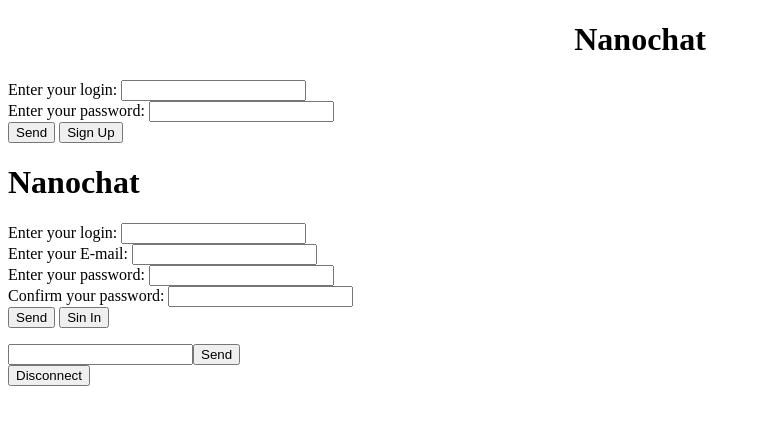
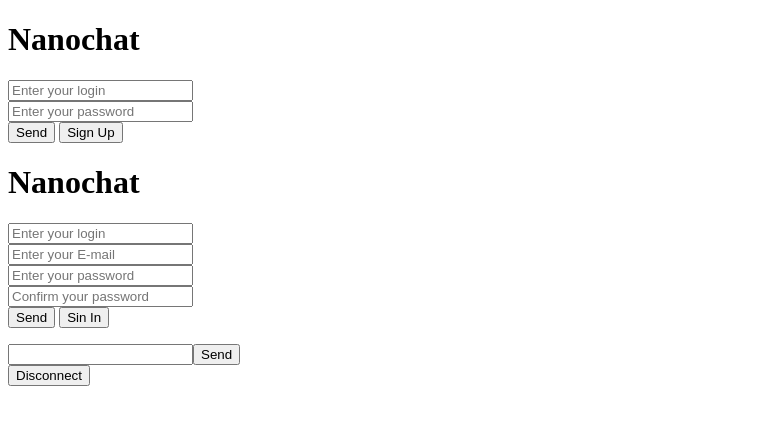
Before and after one commit to Karyl1/backchat, a website: page index.html in a window 1280 px wide. Shown: the whole page, without its empty margins (0-761 px from the left). Drawn offline with nearby package versions, Linux system fonts and the light colour scheme.

Commit message:
Ajout style html

```diff
--- a/index.html
+++ b/index.html
@@ -7,17 +7,15 @@
 </head>
 <body>
     <div id="sign-in">
-        <h1 style="text-align: center">Nanochat</h1>
+        <h1>Nanochat</h1>
 
         <form name="form-signin" class="form-sign-in">
             <div>
-              <label for="login">Enter your login: </label>
-              <input type="text" name="login" id="login" required>
+              <input type="text" name="login" id="login" required placeholder="Enter your login">
             </div>
 
             <div>
-              <label for="password">Enter your password: </label>
-              <input type="password" name="password" id="password" required>
+              <input type="password" name="password" id="password" required placeholder="Enter your password">
             </div>
 
             <div style="display: inline">
@@ -34,24 +32,19 @@
         <h1>Nanochat</h1>
 
         <form name="form-signup" class="form-sign-up">
-            <div>
-              <label for="login2">Enter your login: </label>
-              <input type="text" name="login2" id="login2" required>
+              <input type="text" name="login2" id="login2" required placeholder="Enter your login">
             </div>
 
             <div>
-                <label for="mail">Enter your E-mail: </label>
-                <input type="email" name="mail" id="mail" required>
+                <input type="email" name="mail" id="mail" required placeholder="Enter your E-mail">
             </div>
 
             <div>
-              <label for="password2">Enter your password: </label>
-              <input type="password" name="password2" id="password2" required>
+              <input type="password" name="password2" id="password2" required placeholder="Enter your password">
             </div>
 
             <div>
-                <label for="password3">Confirm your password: </label>
-                <input type="password" name="password3" id="password3" required>
+                <input type="password" name="password3" id="password3" required placeholder="Confirm your password">
             </div>
 
             <div style="display: inline">
@@ -72,7 +65,6 @@
           </form>
           <input type="submit" value="Disconnect">
     </div>
-
     <script src="https://code.jquery.com/jquery-3.4.1.min.js"></script>
     <script src="socket.io/socket.io.js"></script>
     <script>
@@ -163,5 +155,6 @@
         };
       });
     </script>
+
 </body>
 </html>
```
